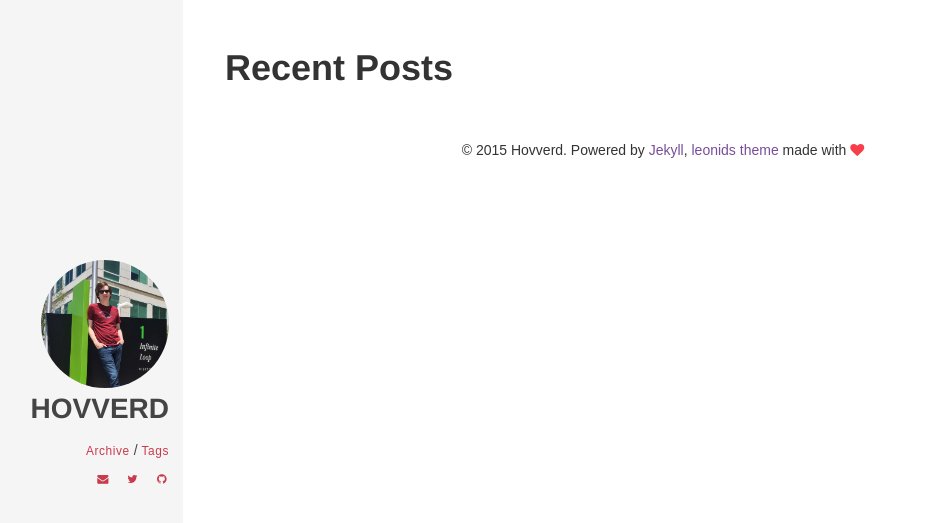
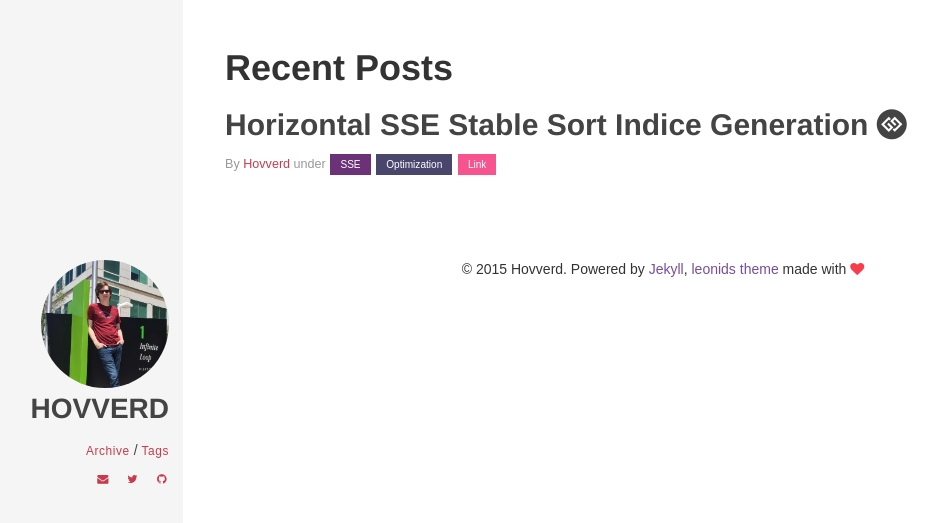
Before and after one commit to v3n/v3n.github.io, a Jekyll site: the page built from index.html, in a window 1280 px wide. Shown: the top 523 px of the page, without its empty margins (137-1075 px from the left). Built offline with Jekyll 4.4.1, drawn with Linux system fonts in a browser that asks for light colours.

Commit message:
new post

```diff
--- a/_config.yml
+++ b/_config.yml
@@ -7,7 +7,7 @@ title: Hovverd
 email: j@hovverd.com
 description: > # this means to ignore newlines until "baseurl:"
   Interesting things found or created by @v3n.
-url: http://localhost:4000 # http://v3n.github.io # the base hostname & protocol for your site
+url: http://v3n.github.io # http://v3n.github.io # the base hostname & protocol for your site
 
 #
 ###################################
--- /dev/null
+++ b/_posts/2015-09-23-horizontal-sse-stable-sort-indice-generation.md
@@ -0,0 +1,7 @@
+---
+layout: post
+title: "Horizontal SSE Stable Sort Indice Generation"
+tags: [SSE, optimization, link]
+link: http://conorstokes.github.io/optimization/2015/09/19/horizontal-sse-stable-sort-indice-generation/
+share: false
+---
```
